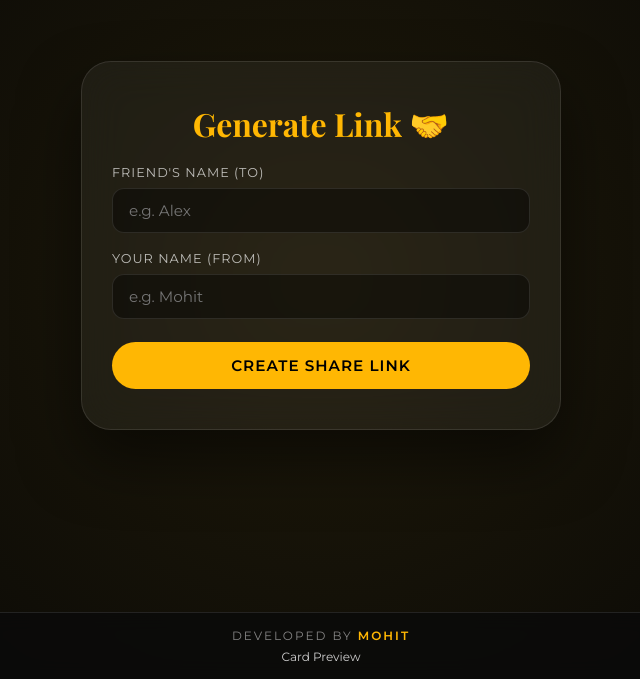
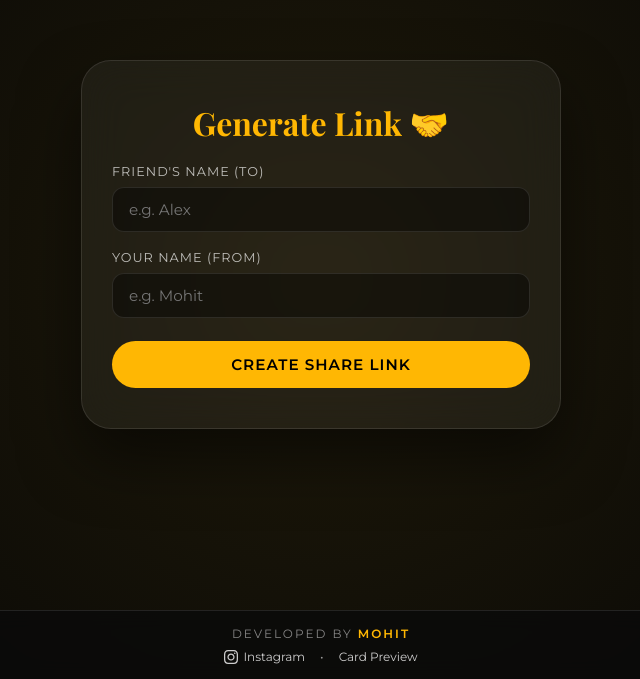
Before and after one commit to unknown135791/friendshipday, a plain HTML site: page generator.html in a window 1280 px wide. Shown: the part 121-800 px from the top of the page, without its empty margins (319-959 px from the left). Drawn offline with nearby package versions, Linux system fonts and the light colour scheme.

Commit message:
Refactor footer styles and update links

```diff
--- a/generator.html
+++ b/generator.html
@@ -156,7 +156,7 @@
             color: #000;
         }
 
-        /* --- Scaled & Always Visible Footer --- */
+        /* --- Footer Styles --- */
         footer {
             width: 100%;
             padding: 15px 20px;
@@ -167,7 +167,7 @@
             display: flex;
             flex-direction: column;
             align-items: center;
-            gap: 6px;
+            gap: 8px;
             font-size: 0.75rem;
             color: rgba(255, 255, 255, 0.6);
             z-index: 10;
@@ -187,7 +187,7 @@
 
         .footer-links {
             display: flex;
-            gap: 12px;
+            gap: 15px;
             align-items: center;
         }
 
@@ -195,10 +195,19 @@
             color: rgba(255, 255, 255, 0.8);
             text-decoration: none;
             transition: color 0.3s;
+            display: inline-flex;
+            align-items: center;
+            gap: 5px;
         }
 
         .footer-links a:hover {
             color: var(--accent);
+        }
+
+        .ig-icon {
+            width: 14px;
+            height: 14px;
+            fill: currentColor;
         }
     </style>
 </head>
@@ -231,7 +240,14 @@
     <footer>
         <p class="footer-dev">Developed by <span>Mohit</span></p>
         <div class="footer-links">
-            <a href="https://friendshipday-card.netlify.app/" target="_blank">Card Preview</a>
+            <a href="https://instagram.com/mohit_chawla_100" target="_blank" rel="noopener">
+                <svg class="ig-icon" viewBox="0 0 24 24">
+                    <path d="M12 2.163c3.204 0 3.584.012 4.85.07 3.252.148 4.771 1.691 4.919 4.919.058 1.265.069 1.645.069 4.849 0 3.205-.012 3.584-.069 4.849-.149 3.225-1.664 4.771-4.919 4.919-1.266.058-1.644.07-4.85.07-3.204 0-3.584-.012-4.849-.07-3.26-.149-4.771-1.699-4.919-4.92-.058-1.265-.07-1.644-.07-4.849 0-3.204.013-3.583.07-4.849.149-3.227 1.664-4.771 4.919-4.919 1.266-.057 1.645-.069 4.849-.069zm0-2.163c-3.259 0-3.667.014-4.947.072-4.358.2-6.78 2.618-6.98 6.98-.059 1.281-.073 1.689-.073 4.948 0 3.259.014 3.668.072 4.948.2 4.358 2.618 6.78 6.98 6.98 1.281.058 1.689.072 4.948.072 3.259 0 3.668-.014 4.948-.072 4.354-.2 6.782-2.618 6.979-6.98.059-1.28.073-1.689.073-4.948 0-3.259-.014-3.667-.072-4.947-.196-4.354-2.617-6.78-6.979-6.98-1.281-.059-1.69-.073-4.949-.073zm0 5.838c-3.403 0-6.162 2.759-6.162 6.162s2.759 6.163 6.162 6.163 6.162-2.759 6.162-6.163c0-3.403-2.759-6.162-6.162-6.162zm0 10.162c-2.209 0-4-1.79-4-4 0-2.209 1.791-4 4-4s4 1.791 4 4c0 2.21-1.791 4-4 4zm6.406-11.845c-.796 0-1.441.645-1.441 1.44s.645 1.44 1.441 1.44c.795 0 1.439-.645 1.439-1.44s-.644-1.44-1.439-1.44z"/>
+                </svg>
+                Instagram
+            </a>
+            <span>•</span>
+            <a href="https://friendshipday-card.netlify.app/" target="_blank" rel="noopener">Card Preview</a>
         </div>
     </footer>
 
```
